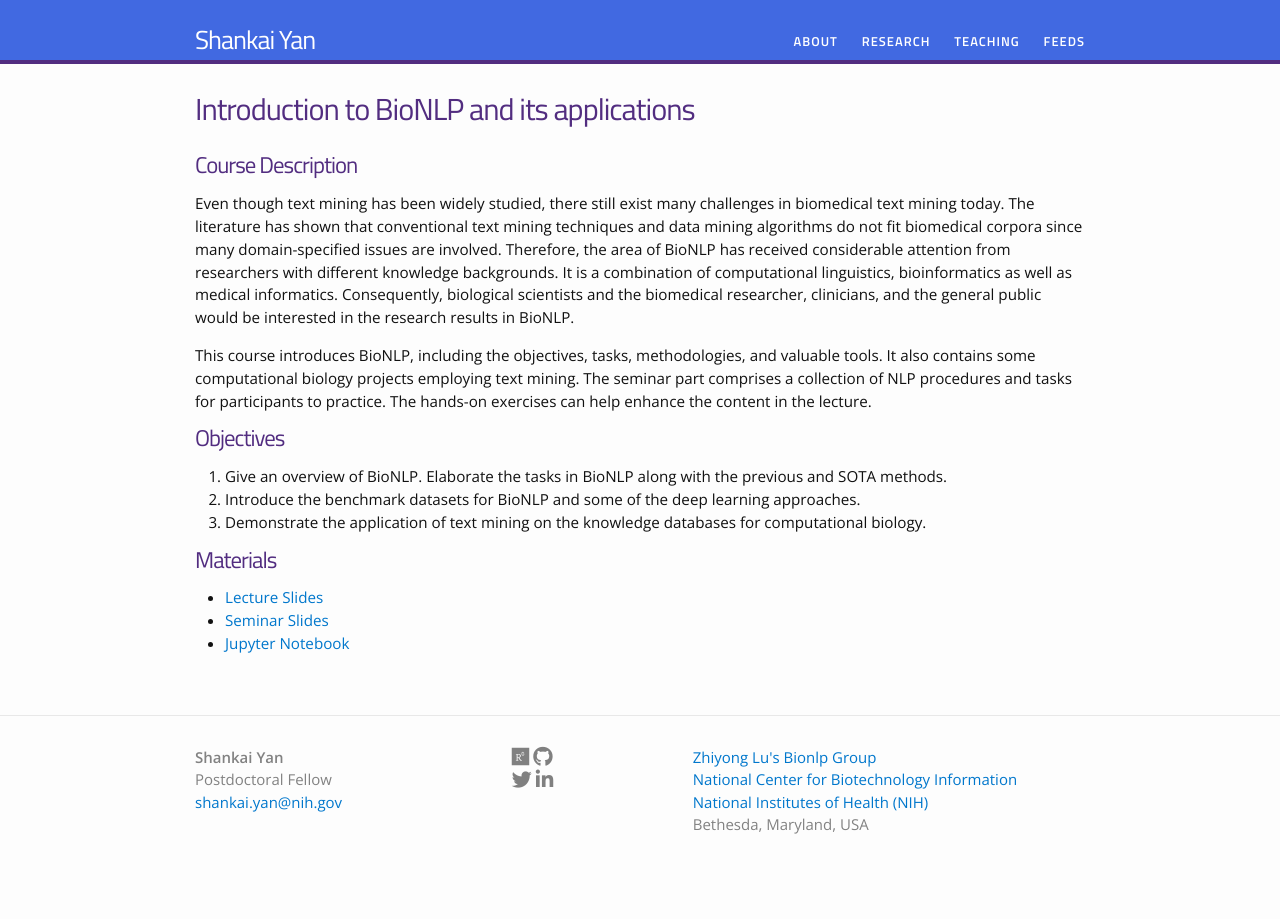
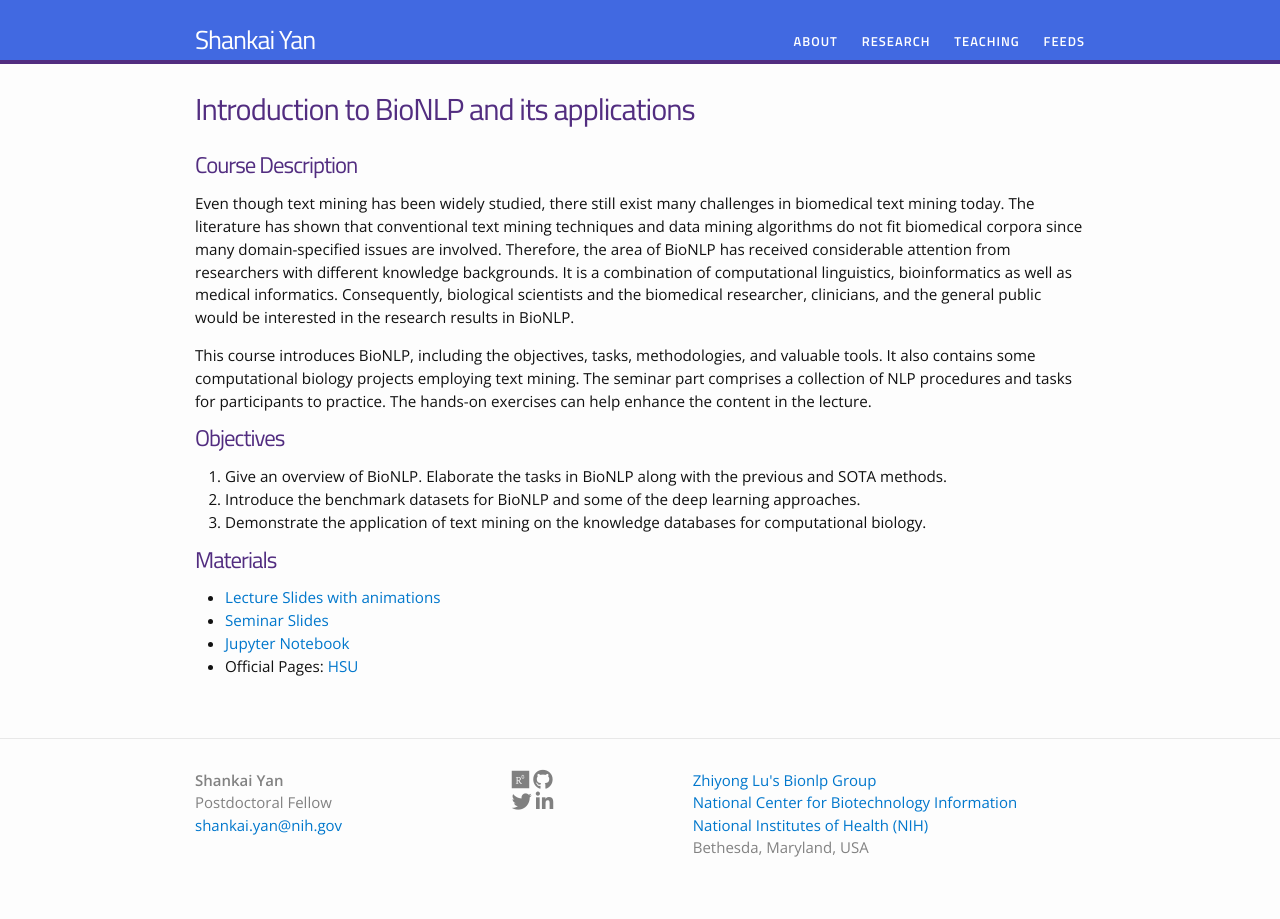
Before and after one commit to cskyan/cskyan.github.io, a Jekyll site: the page built from _lectures/bionlp-intro.md, in a window 1280 px wide. Built offline with Jekyll 4.4.1, drawn with Linux system fonts in a browser that asks for light colours; nearby versions of some CDN libraries; some web fonts are replaced; a style sheet for code colours, icons or effects is not loaded.

Commit message:
Update lecture records of bionlp intro

```diff
--- a/_lectures/bionlp-intro.md
+++ b/_lectures/bionlp-intro.md
@@ -23,6 +23,7 @@
 3. Demonstrate the application of text mining on the knowledge databases for computational biology.
 
 # Materials
-- [Lecture Slides](https://github.com/cskyan/lecture-bionlp/blob/master/slides/Introduction%20to%20BioNLP.pdf?raw=true)
+- [Lecture Slides](https://github.com/cskyan/lecture-bionlp/blob/master/slides/Introduction%20to%20BioNLP.pdf?raw=true) [with animations](https://imgur.com/a/sCOPT5Z)
 - [Seminar Slides](https://github.com/cskyan/lecture-bionlp/blob/master/slides/Introduction%20to%20BioNLP%20-%20Seminar.pdf?raw=true)
 - [Jupyter Notebook](https://github.com/cskyan/lecture-bionlp/blob/master/notebooks/bionlp_intro.ipynb)
+- Official Pages: [HSU](https://github.com/cskyan/lecture-bionlp/blob/master/records/Summer%20School%20on%20Machine%20Learning%20in%20Bioinformatics%20%E2%80%93%20HSE%20University.pdf?raw=true)
```
Also changed, not shown: teaching.md (+1 -1 lines).
